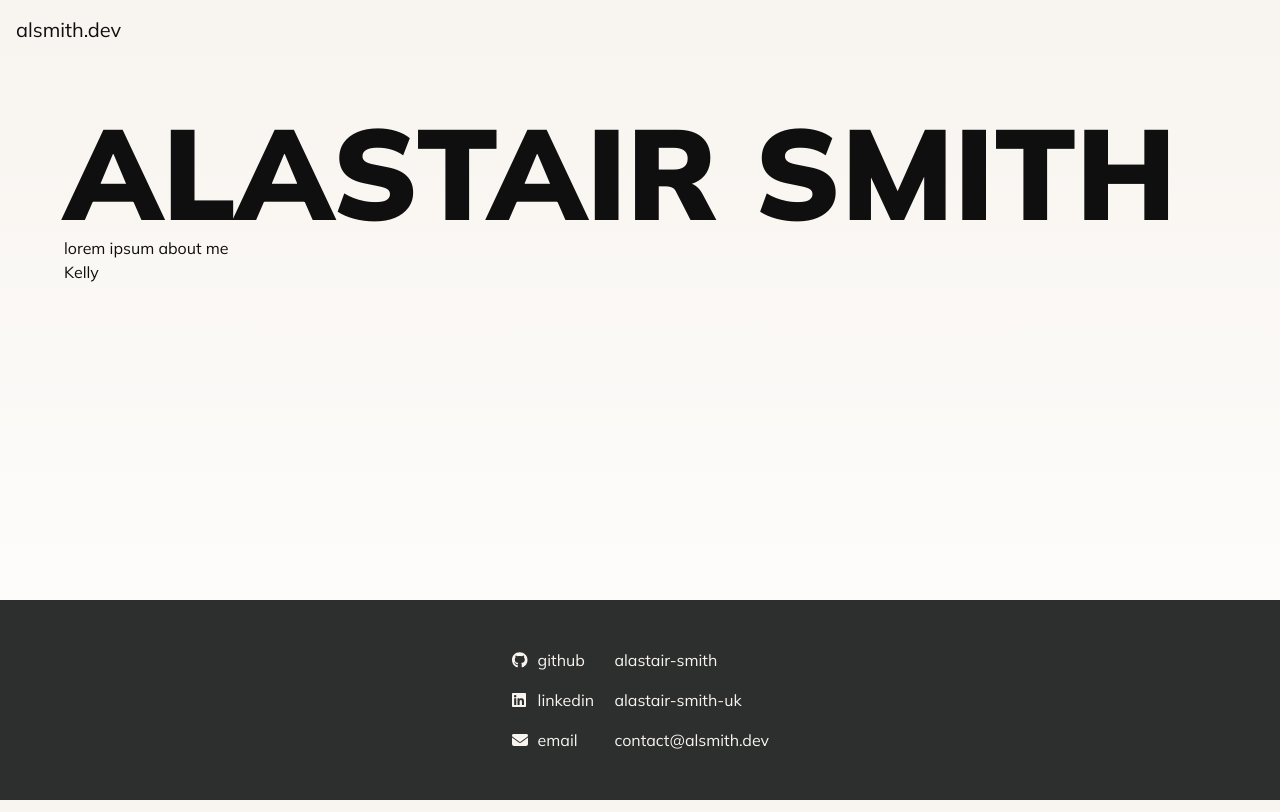
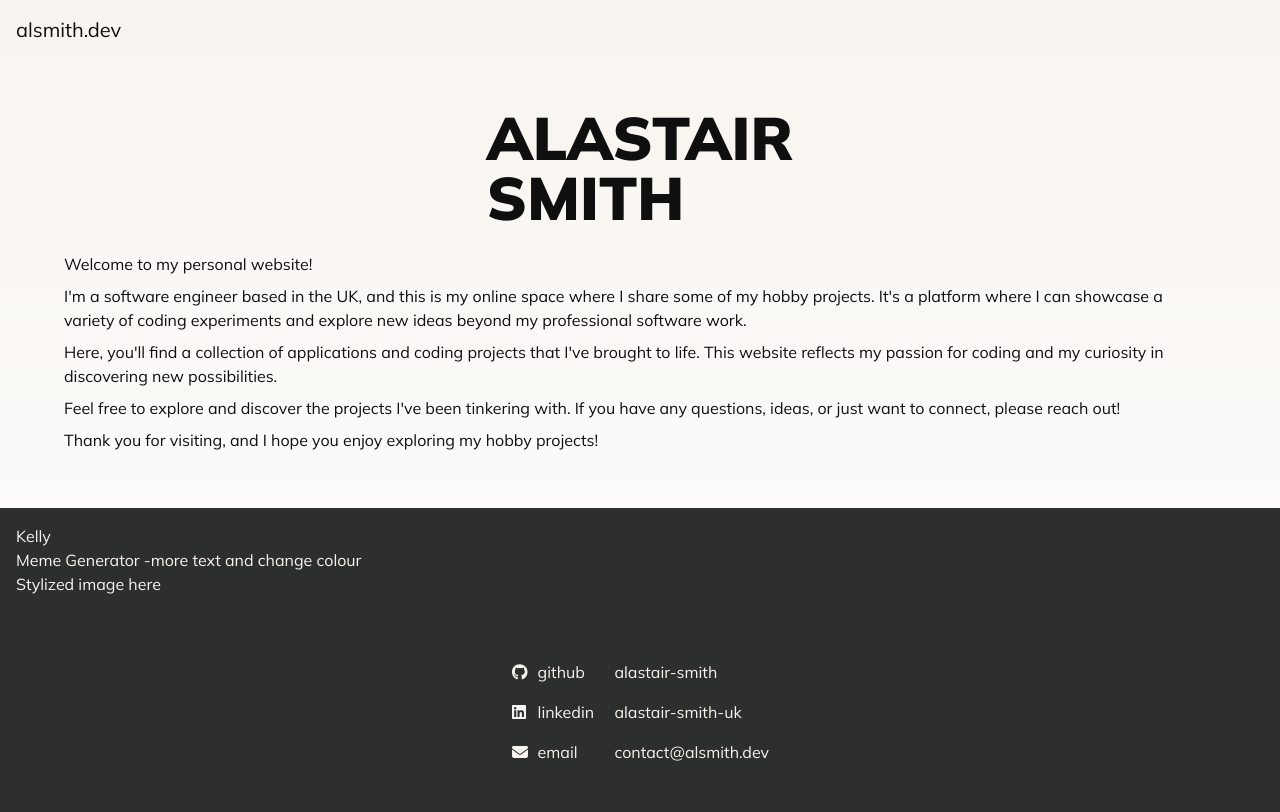
Before and after one commit to alastair-smith/website, a Next.js app in the folder frontend/: page / in a window 1280 px wide. Built offline with nearby package versions, Linux system fonts and the light colour scheme.

Commit message:
homepage copy

```diff
--- a/frontend/src/app/page.tsx
+++ b/frontend/src/app/page.tsx
@@ -2,10 +2,50 @@ import Link from 'next/link';
 
 export default function Home() {
   return (
-    <div className="max-w-reading mx-medium my-huge w-full flex flex-col">
-      <h1 className="font-black text-9xl uppercase">Alastair Smith</h1>
-      <span>lorem ipsum about me</span>
-      <Link href="/kelly">Kelly</Link>
+    <div className="w-full flex flex-col">
+      <div className="flex flex-col px-medium py-huge items-center">
+        <h1 className="font-black text-6xl uppercase self-center mb-large">
+          Alastair
+          <br />
+          Smith
+        </h1>
+        <div className="max-w-reading flex flex-col">
+          <p className="mb-small">Welcome to my personal website!</p>
+
+          <p className="mb-small">
+            I&apos;m a software engineer based in the UK, and this is my online
+            space where I share some of my hobby projects. It&apos;s a platform
+            where I can showcase a variety of coding experiments and explore new
+            ideas beyond my professional software work.
+          </p>
+
+          <p className="mb-small">
+            Here, you&apos;ll find a collection of applications and coding
+            projects that I&apos;ve brought to life. This website reflects my
+            passion for coding and my curiosity in discovering new
+            possibilities.
+          </p>
+
+          <p className="mb-small">
+            Feel free to explore and discover the projects I&apos;ve been
+            tinkering with. If you have any questions, ideas, or just want to
+            connect, please reach out!
+          </p>
+
+          <p className="mb-small">
+            Thank you for visiting, and I hope you enjoy exploring my hobby
+            projects!
+          </p>
+        </div>
+      </div>
+
+      <Link href="/kelly" className="bg-jet text-day">
+        <div className="max-w-reading mx-medium py-medium flex flex-col">
+          <h2>Kelly</h2>
+          <span>Meme Generator -more text and change colour</span>
+          <span>Stylized image here</span>
+        </div>
+      </Link>
     </div>
   );
 }
```
